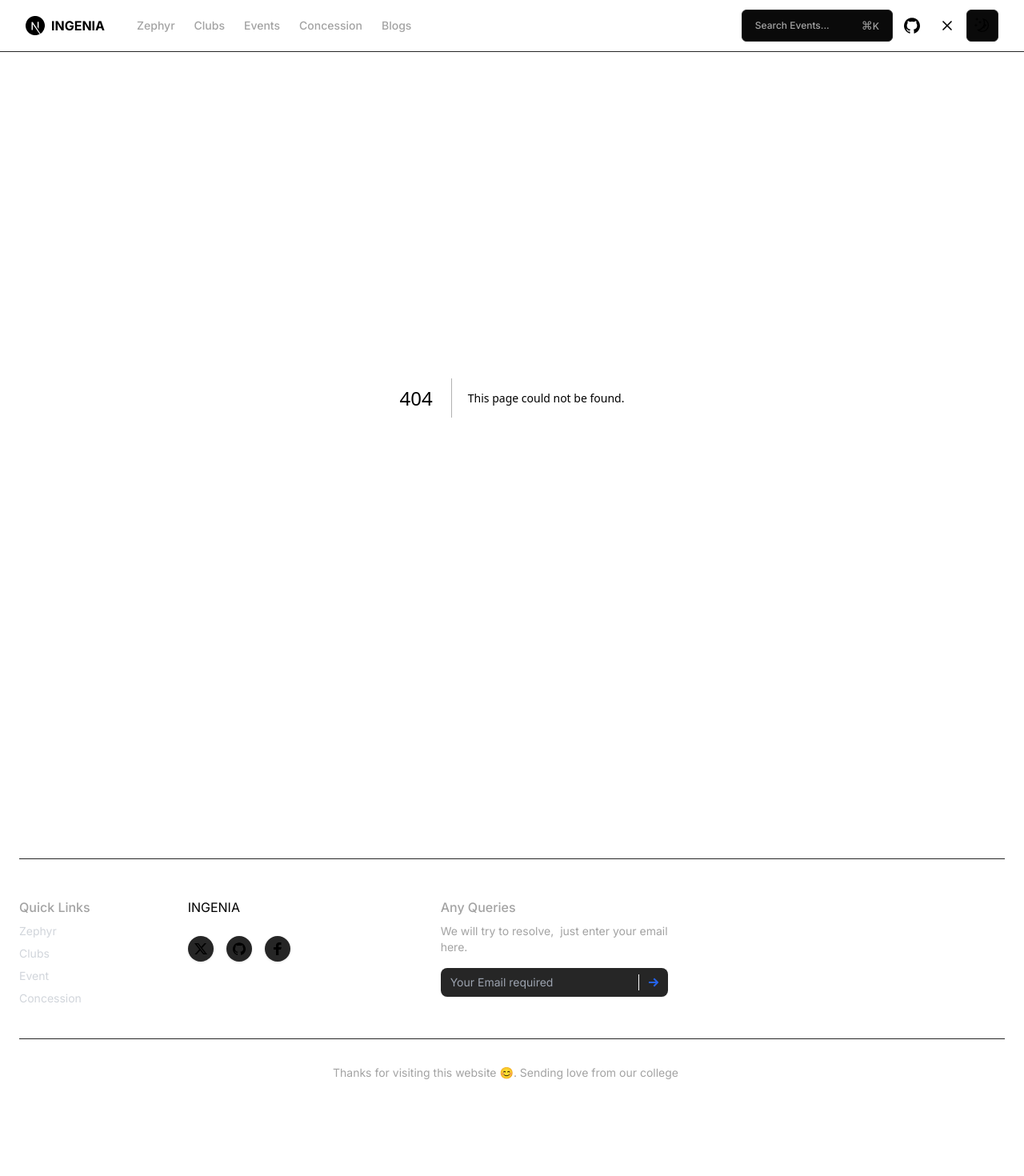
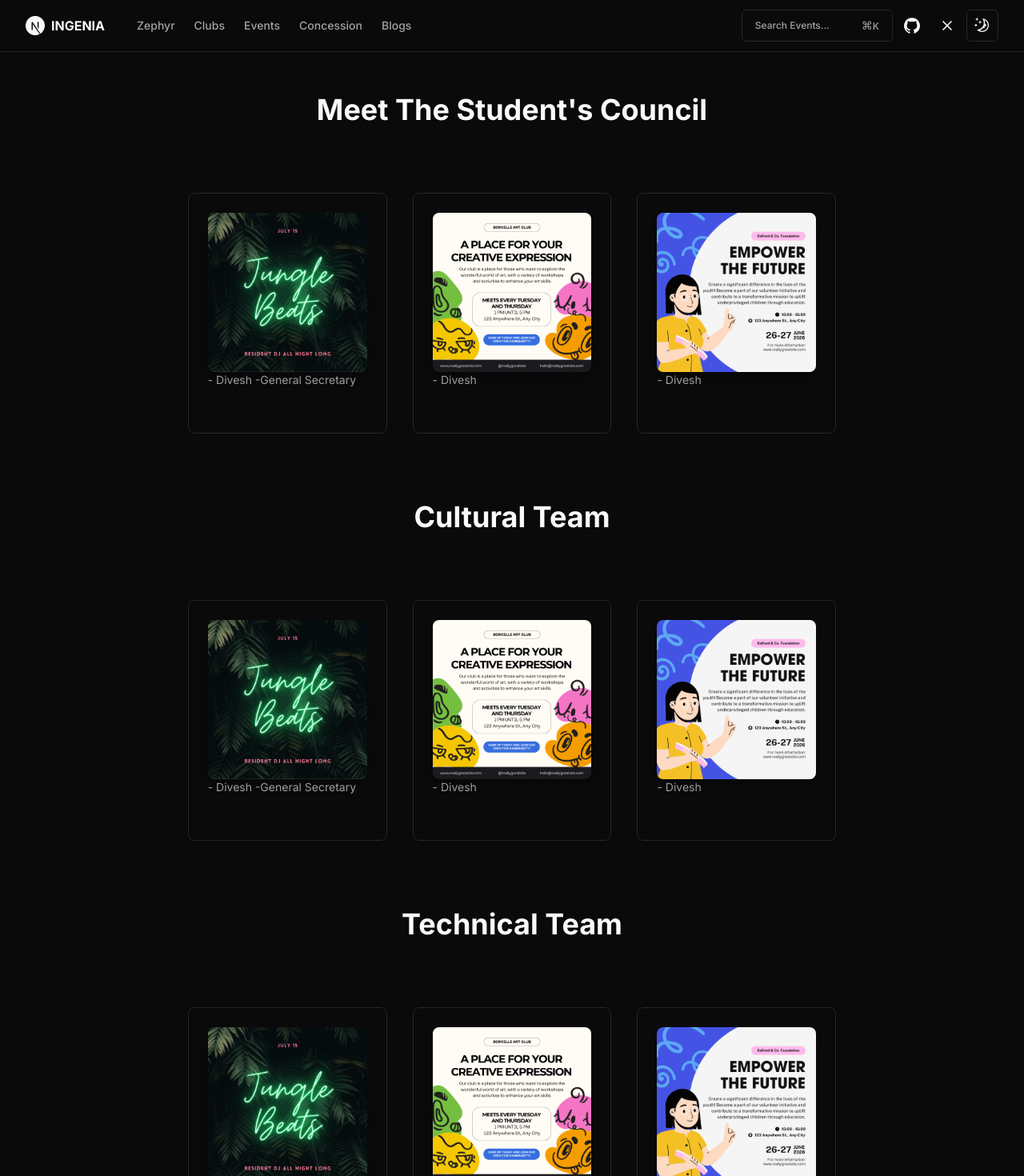
Before and after one commit to TechnicalVidya/portal, a Next.js app: page /zephyr/studentCouncil in a window 1280 px wide. Before the commit this address had no page. Shown: the top 1470 px of the page at 80% size. Before the commit the page ends 1383 px from the top, so only its background shows below. Built offline with nearby package versions, Linux system fonts and the light colour scheme.

Commit message:
created student-council routing after zephyr

```diff
--- /dev/null
+++ b/src/app/zephyr/studentCouncil/page.js
@@ -0,0 +1,9 @@
+'use client'
+import Council from "@/modules/studentCouncil";
+import React from "react";
+
+const Page = () => {
+  return <Council />;
+};
+
+export default Page;
--- a/src/components/mainCard.js
+++ b/src/components/mainCard.js
@@ -58,7 +58,7 @@ export function CardWithForm({ card, btnText }) {
               layout="responsive" // Maintain aspect ratio
             />
           </div>
-          <CardTitle className="mt-4">
+          {btnText &&<CardTitle className="mt-4">
             <div className="w-full flex justify-between items-center">
               <p>
                 {title.charAt(0).toUpperCase() + title.slice(1).toLowerCase()}
@@ -97,7 +97,7 @@ export function CardWithForm({ card, btnText }) {
                 </Link>
               </div>
             </div>
-          </CardTitle>
+          </CardTitle>}
           <CardDescription variant="outline">
             - {card?.managedBy}
           </CardDescription>
@@ -110,7 +110,7 @@ export function CardWithForm({ card, btnText }) {
         <div className="flex flex-row items-center justify-center">
           <AnimatedTooltip items={card?.members} />
         </div>
-        <Button>{btnText}</Button>
+        {btnText && <Button>{btnText}</Button>}
       </CardFooter>
     </Card>
   );
--- /dev/null
+++ b/src/modules/studentCouncil/index.js
@@ -0,0 +1,72 @@
+import React from "react";
+import img1 from "@/assets/1.jpg";
+import img2 from "@/assets/2.jpg";
+import img3 from "@/assets/3.jpg";
+import Cards from "../clubs/cards";
+import Img1 from "@/assets/clubs/1.png";
+import Img2 from "@/assets/clubs/2.png";
+import Img3 from "@/assets/clubs/3.png";
+
+
+const cardData = [
+  {
+    id: 1,
+    imageUrl: Img1,
+    title: "General Secretary",
+    managedBy: "Divesh -General Secretary",
+    altText: "dummy Alt",
+  },
+  {
+    id: 2,
+    imageUrl: Img2,
+    title: "Co GS ",
+    managedBy: "Divesh",
+    altText: "dummy Alt",
+  },
+  {
+    id: 3,
+    imageUrl: Img3,
+    title: "CO GS",
+    managedBy: "Divesh",
+    altText: "dummy Alt",
+  },
+];
+
+const Events = () => {
+  const imgArray = [img1, img2, img3];
+  return (
+    <div>
+
+      <div className="flex flex-col items-center justify-center">
+      <h1 className="text-4xl font-bold mt-5 mb-5">Meet The Student's Council</h1>
+        <div className="w-2/3"> {/* Adjust the width here */}
+          <Cards cardData={cardData} showButton={false} /> {/* Pass showButton prop to disable the button */}
+        </div>
+      </div>
+
+      <div className="flex flex-col items-center justify-center">
+      <h1 className="text-4xl font-bold mt-5 mb-5">Cultural Team</h1>
+        <div className="w-2/3"> {/* Adjust the width here */}
+          <Cards cardData={cardData} showButton={false} /> {/* Pass showButton prop to disable the button */}
+        </div>
+      </div>
+
+      <div className="flex flex-col items-center justify-center">
+      <h1 className="text-4xl font-bold mt-5 mb-5">Technical Team</h1>
+        <div className="w-2/3"> {/* Adjust the width here */}
+          <Cards cardData={cardData} showButton={false} /> {/* Pass showButton prop to disable the button */}
+        </div>
+      </div>
+
+      <div className="flex flex-col items-center justify-center">
+      <h1 className="text-4xl font-bold mt-5 mb-5">Sports Team</h1>
+        <div className="w-2/3"> {/* Adjust the width here */}
+          <Cards cardData={cardData} btnText={false} /> {/* Pass showButton prop to disable the button */}
+        </div>
+      </div>
+
+    </div>
+  );
+};
+
+export default Events;
--- a/src/modules/zephyr/index.js
+++ b/src/modules/zephyr/index.js
@@ -1,20 +1,21 @@
-import { CarouselDemo } from "@/components/carousel";
-import React from "react";
-import img1 from "@/assets/1.jpg";
-import img2 from "@/assets/2.jpg";
-import img3 from "@/assets/3.jpg";
-import Heading from "@/components/ui/heading";
+
+import { CarouselDemo } from '@/components/carousel'
+import React from 'react'
+import img1 from '@/assets/1.jpg'
+import img2 from '@/assets/2.jpg'
+import img3 from '@/assets/3.jpg'
+
+
 
 const Zephyr = () => {
-  const imgArray = [img1, img2, img3];
-  return (
-    <div>
-      <div className="grid items-center justify-center">
-        <CarouselDemo imgArray={imgArray} />
-        <Heading heading={"Zephyr"} />
-      </div>
-    </div>
-  );
-};
+    const imgArray = [img1, img2, img3]
+    return (
+        <div>
+            <div className='flex items-center justify-center'>   <CarouselDemo imgArray={imgArray} />
+            </div>
 
-export default Zephyr;
+        </div>
+    )
+}
+
+export default Zephyr
```
Also changed, not shown: 1 other file (tests, documents, lock files or other folders).
